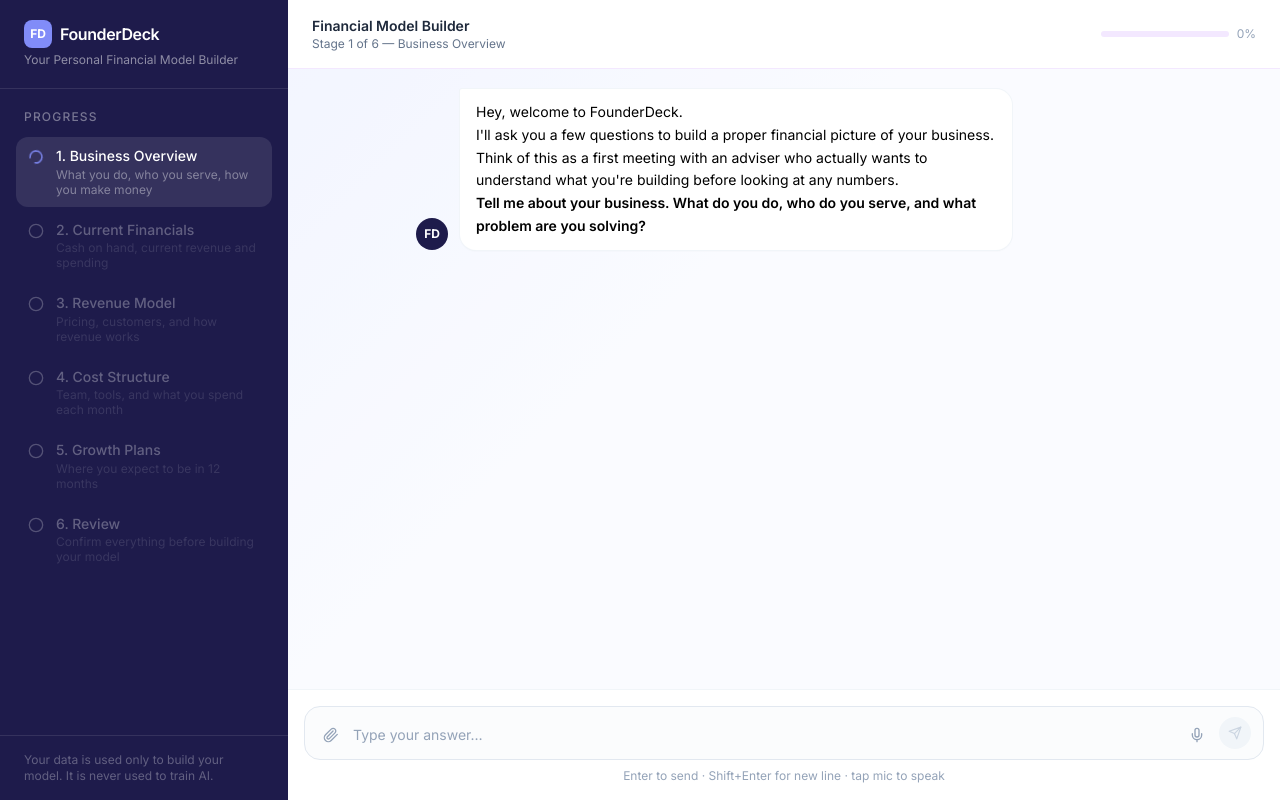
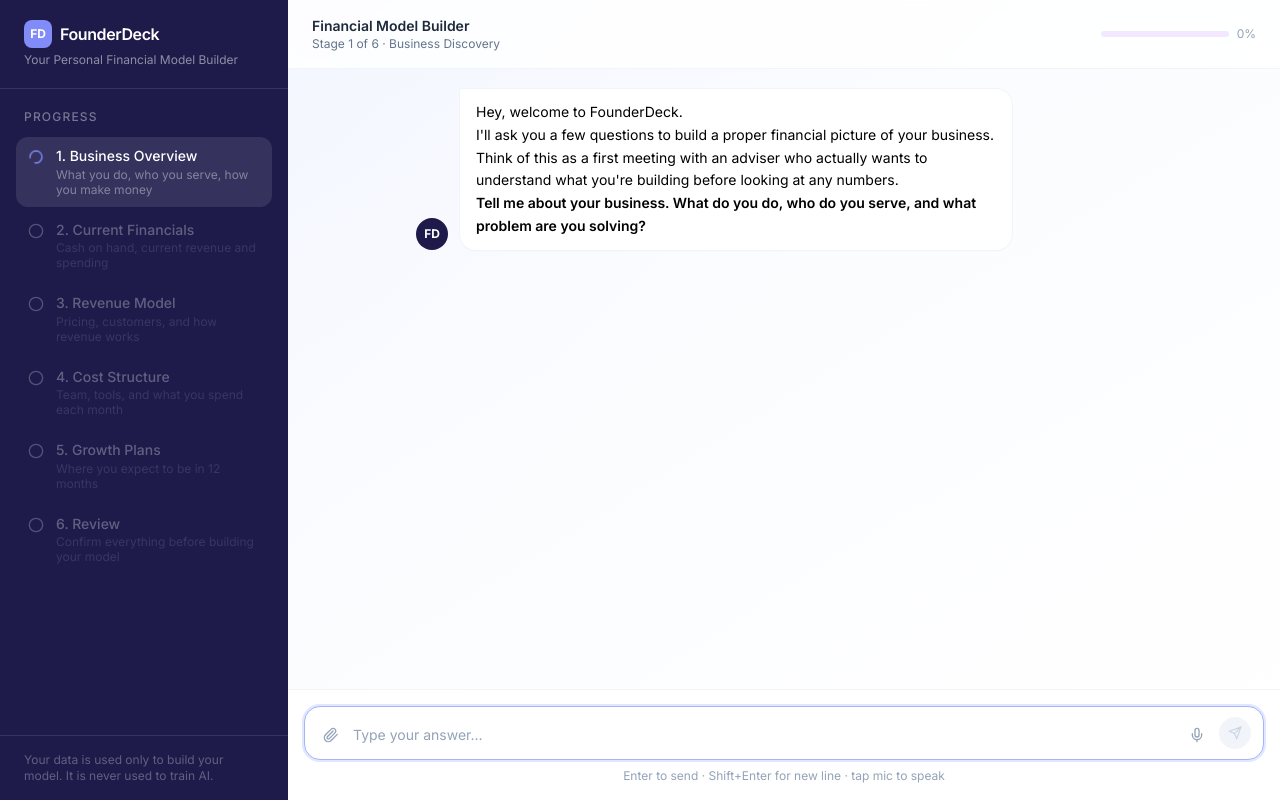
Before and after one commit to gotnochoice/play_around, a Next.js app in the folder apps/web/: page /chat in a window 1280 px wide. Built offline with nearby package versions, Linux system fonts and the light colour scheme.

Commit message:
Update ChatInterface.tsx

```diff
--- a/apps/web/components/chat/ChatInterface.tsx
+++ b/apps/web/components/chat/ChatInterface.tsx
@@ -1,6 +1,6 @@
 'use client'
 
-import { useCallback, useReducer, useRef, useState } from 'react'
+import { useCallback, useEffect, useReducer, useRef, useState } from 'react'
 import { v4 as uuidv4 } from 'uuid'
 import { MessageList } from './MessageList'
 import { MessageInput } from './MessageInput'
@@ -61,6 +61,14 @@
   const [deckFileName, setDeckFileName] = useState<string | null>(null)
   const streamingIdRef = useRef<string | null>(null)
   const abortRef = useRef<AbortController | null>(null)
+  const inputRef = useRef<{ focus: () => void }>(null)
+
+  // Return focus to the input after each AI response
+  useEffect(() => {
+    if (!state.isStreaming && !isThinking) {
+      setTimeout(() => inputRef.current?.focus(), 50)
+    }
+  }, [state.isStreaming, isThinking])
 
   const handleFileUpload = useCallback(async (file: File) => {
     const formData = new FormData()
@@ -81,10 +89,10 @@
     dispatch({ type: 'ADD_USER_MESSAGE', content })
     setIsThinking(true)
     const allMessages = [
-        ...state.messages.map((m) => ({ role: m.role, content: m.content })),
-        { role: 'user' as const, content },
-      ]
-      const history = allMessages.slice(-12)
+      ...state.messages.map((m) => ({ role: m.role, content: m.content })),
+      { role: 'user' as const, content },
+    ]
+    const history = allMessages.slice(-12)
     const assistantId = uuidv4()
     streamingIdRef.current = assistantId
     abortRef.current = new AbortController()
@@ -122,16 +130,16 @@
   }, [state.isStreaming, state.messages, isThinking, deckContext])
 
   return (
-    <div className="flex h-screen overflow-hidden bg-brand-light/30">
+    <div className="flex h-screen overflow-hidden bg-gradient-to-br from-indigo-50/40 to-white">
       <StageSidebar state={state} />
       <main className="flex flex-1 flex-col overflow-hidden">
-        <header className="border-b border-purple-100 bg-white px-6 py-4">
+        <header className="border-b border-slate-100 bg-white/80 px-6 py-4 backdrop-blur-sm">
           <div className="flex items-center justify-between">
             <div>
               <h1 className="text-sm font-semibold text-slate-800">Financial Model Builder</h1>
               <p className="text-xs text-slate-500">
-                Stage {state.currentStage} of 6 —{' '}
-                {['Business Overview', 'Current Financials', 'Revenue Model', 'Cost Structure', 'Growth Plans', 'Review'][state.currentStage - 1]}
+                Stage {state.currentStage} of 6 ·{' '}
+                {['Business Discovery', 'Revenue Deep Dive', 'Financial Position', 'Cost Structure', 'Growth Plans', 'Review'][state.currentStage - 1]}
               </p>
             </div>
             <div className="flex items-center gap-3">
@@ -150,7 +158,7 @@
           </div>
         </header>
         <MessageList messages={state.messages} isStreaming={state.isStreaming} streamingMessageId={streamingIdRef.current} isThinking={isThinking} />
-        <MessageInput onSend={sendMessage} onFileUpload={handleFileUpload} disabled={state.isStreaming || isThinking} placeholder={state.currentStage === 6 ? 'Confirm or correct anything above…' : 'Type your answer…'} />
+        <MessageInput ref={inputRef} onSend={sendMessage} onFileUpload={handleFileUpload} disabled={state.isStreaming || isThinking} placeholder={state.currentStage === 6 ? 'Confirm or correct anything above…' : 'Type your answer…'} />
       </main>
     </div>
   )
```
